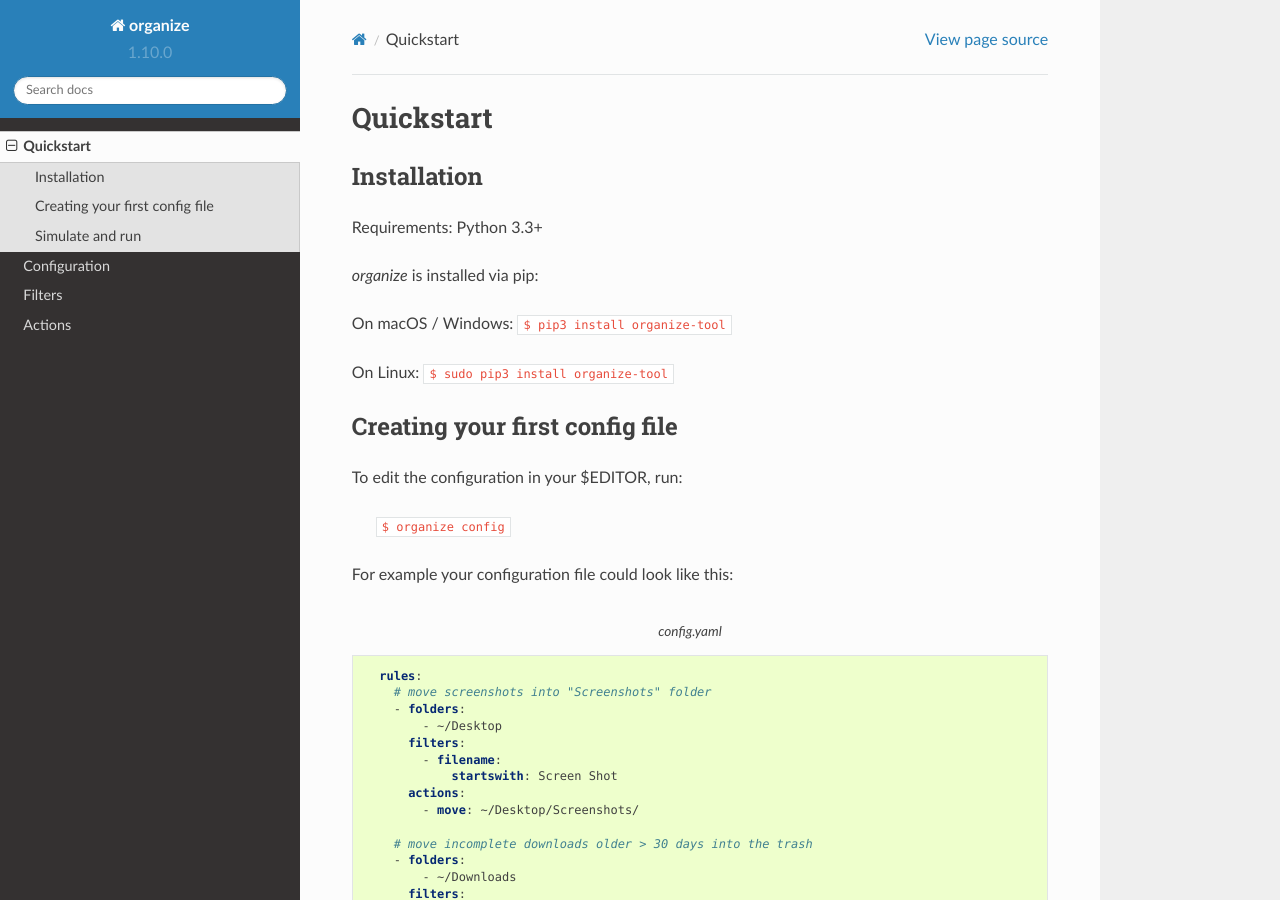
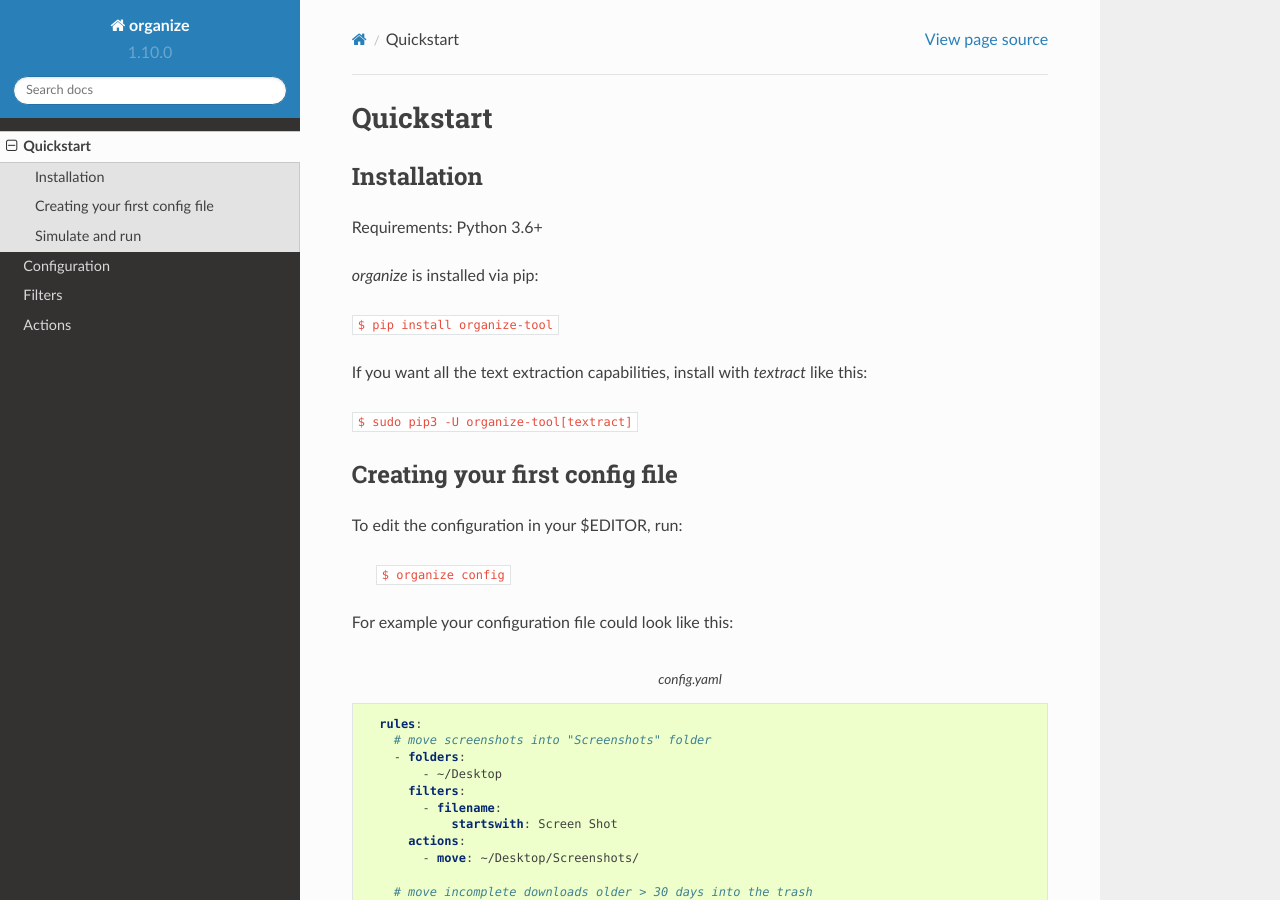
Before and after one commit to tfeldmann/organize, a Sphinx documentation site: the page built from docs/page/quickstart.rst, in a window 1280 px wide and 900 px high. Built offline with Sphinx 7.4.7 and the Read the Docs theme 2.0.0, drawn with Linux system fonts in a browser that asks for light colours.

Commit message:
update docs

```diff
--- a/docs/page/quickstart.rst
+++ b/docs/page/quickstart.rst
@@ -3,15 +3,15 @@ Quickstart
 
 Installation
 ------------
-Requirements: Python 3.3+
+Requirements: Python 3.6+
 
 `organize` is installed via pip:
 
-On macOS / Windows:
-``$ pip3 install organize-tool``
+``$ pip install organize-tool``
 
-On Linux:
-``$ sudo pip3 install organize-tool``
+If you want all the text extraction capabilities, install with `textract` like this:
+
+``$ sudo pip3 -U organize-tool[textract]``
 
 
 Creating your first config file
```
Also changed, not shown: README.md (+1 -1 lines).
